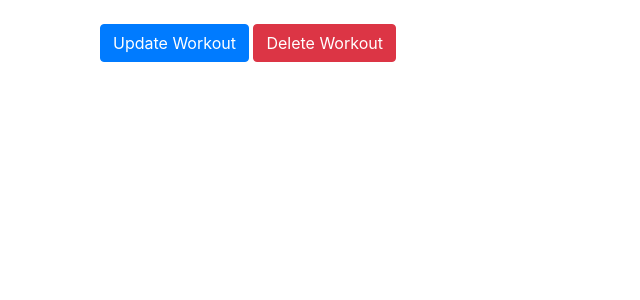
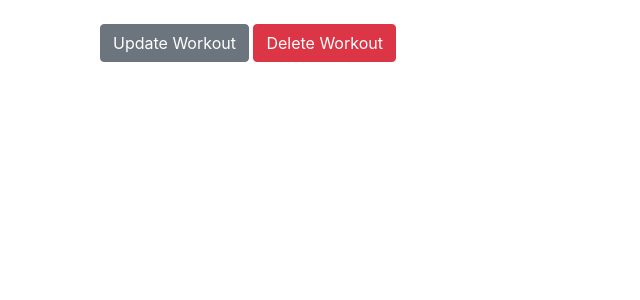
Before and after one commit to Tharindu-h/workout_tracker, a Django app: template workout/templates/workout/detail.html in a window 1280 px wide. Shown: the part 79-379 px from the top of the page, without its empty margins (0-640 px from the left). Run offline with Django 3.2, Linux system fonts and the light colour scheme; the template is opened without the code that fills it, so the values that code supplies are empty; some libraries are stand-ins or nearby versions.

Commit message:
Add option to update workouts listed in overview page

```diff
--- a/workout/templates/workout/detail.html
+++ b/workout/templates/workout/detail.html
@@ -25,7 +25,7 @@
   </br>
   {% endfor %}
   <div class="container">
-    <a class="btn btn-primary" href="{% url 'workout_update' pk=object.pk %}">Update Workout</a>
+    <a class="btn btn-secondary" href="{% url 'workout_update' pk=object.pk %}">Update Workout</a>
     <a class="btn btn-danger" href="{% url 'workout_delete' pk=object.pk %}">Delete Workout</a>
   </div>
 {% endblock content %}
--- a/workout/templates/workout/overview.html
+++ b/workout/templates/workout/overview.html
@@ -14,6 +14,7 @@
         <p class="card-text">{{ workout.description }}</p>
         <p class="card-text font-italic">{{ workout.created }}</p>
         <a href="{% url 'workout_detail' workout.pk %}" class="btn btn-primary">Workout Detail</a>
+        <a href="{% url 'workout_update' workout.pk %}" class="btn btn-secondary">Update Workout</a>
       </div>
     </div>
   </div>
```
